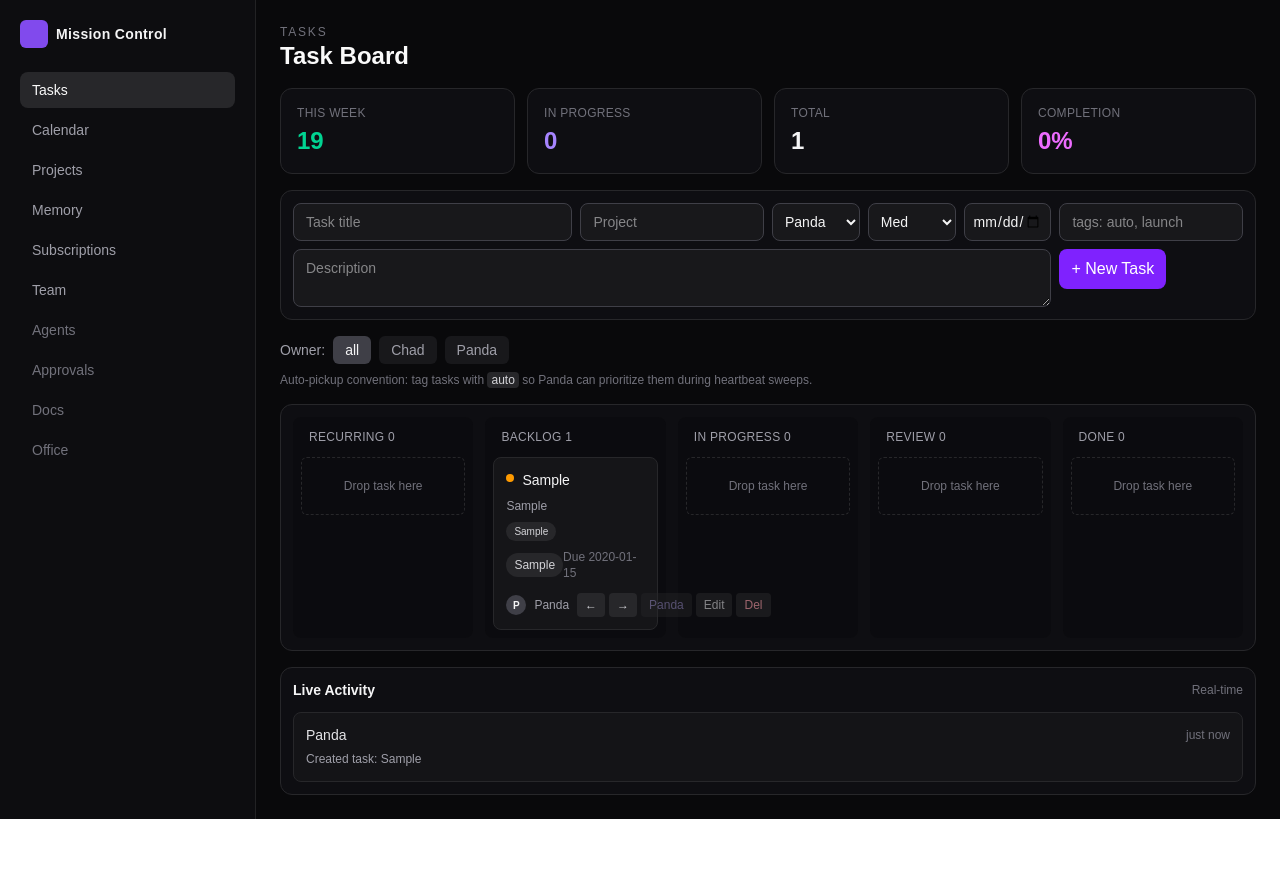
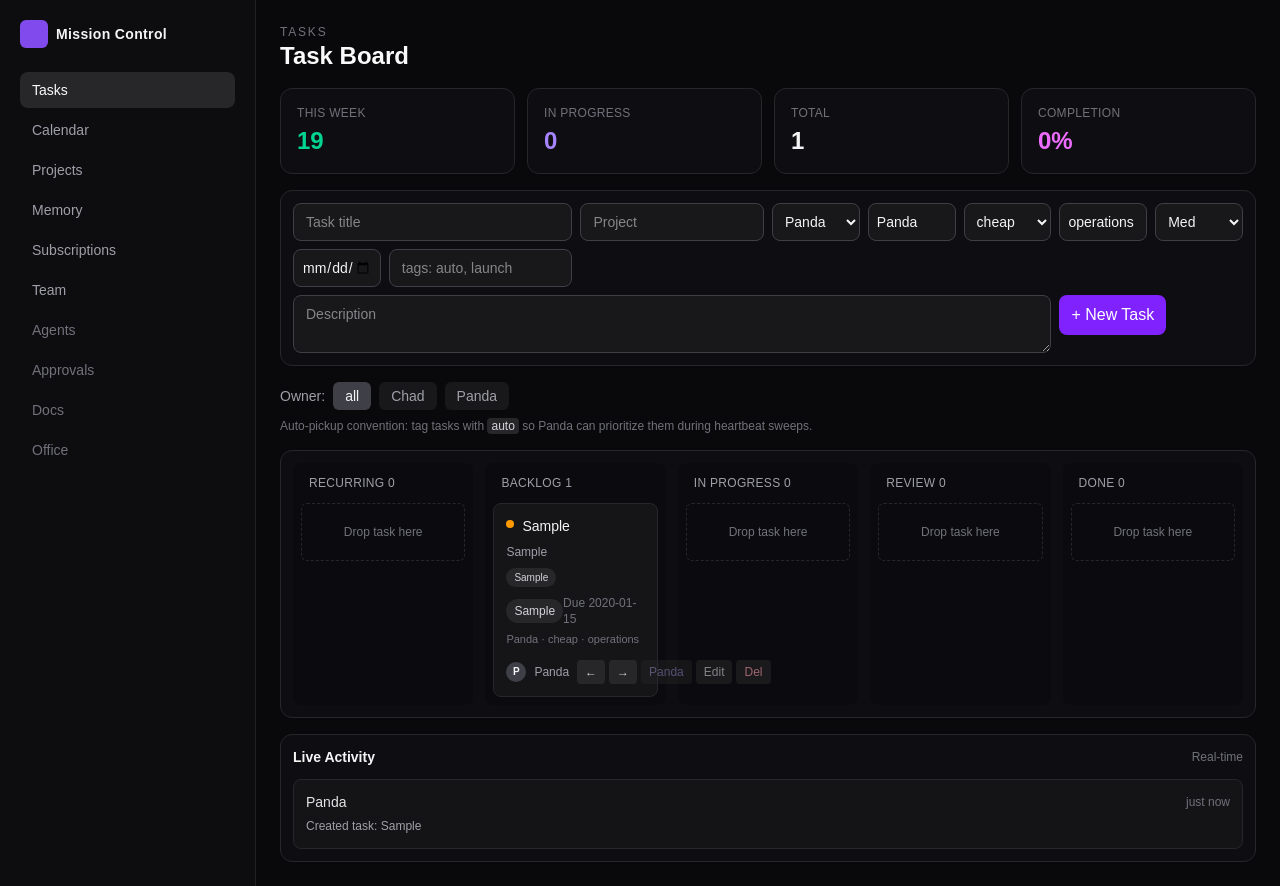
Before and after one commit to maltch1977/mission_control, a Next.js app in the folder mission-control/: page / in a window 1280 px wide. Both pictures are taken after typing "Sample", "Sample", "2020-01-15", "Sample", "Sample" into the empty fields and a click on the button "+ New Task". Before the commit the page ends 819 px from the top, so only its background shows below. Built offline with nearby package versions, Linux system fonts and the light colour scheme; no server answers; the database is empty.

Commit message:
feat: enforce task routing with owner-agent and model-tier governance

```diff
--- a/mission-control/src/app/page.tsx
+++ b/mission-control/src/app/page.tsx
@@ -8,11 +8,16 @@ type TaskStatus = "recurring" | "backlog" | "in-progress" | "review" | "done";
 type Priority = "high" | "med" | "low";
 type Owner = "Chad" | "Panda";
 
+type ModelTier = "cheap" | "standard" | "premium";
+
 type Task = {
   id: string;
   title: string;
   description: string;
   owner: Owner;
+  ownerAgent: string;
+  modelTier: ModelTier;
+  role?: string;
   project: string;
   updated: string;
   priority: Priority;
@@ -33,6 +38,9 @@ type DbTask = {
   title: string;
   description: string;
   owner: Owner;
+  owner_agent?: string;
+  model_tier?: ModelTier;
+  role?: string | null;
   project: string;
   updated: string;
   priority: Priority;
@@ -54,6 +62,9 @@ const seedTasks: Task[] = [
     title: "Build Mission Control task board v2",
     description: "Add persistence, drag/drop, edit and delete actions.",
     owner: "Panda",
+    ownerAgent: "Forge",
+    modelTier: "standard",
+    role: "engineering",
     project: "Mission Control",
     updated: "just now",
     priority: "high",
@@ -114,6 +125,9 @@ type TaskDraft = {
   title: string;
   description: string;
   owner: Owner;
+  ownerAgent: string;
+  modelTier: ModelTier;
+  role: string;
   project: string;
   priority: Priority;
   dueDate: string;
@@ -124,6 +138,9 @@ const emptyDraft: TaskDraft = {
   title: "",
   description: "",
   owner: "Panda",
+  ownerAgent: "Panda",
+  modelTier: "cheap",
+  role: "operations",
   project: "",
   priority: "med",
   dueDate: "",
@@ -140,6 +157,9 @@ function toDbTask(task: Task) {
     title: task.title,
     description: task.description,
     owner: task.owner,
+    owner_agent: task.ownerAgent,
+    model_tier: task.modelTier,
+    role: task.role ?? null,
     project: task.project,
     updated: task.updated,
     priority: task.priority,
@@ -155,6 +175,9 @@ function fromDbTask(row: DbTask): Task {
     title: row.title,
     description: row.description,
     owner: row.owner,
+    ownerAgent: row.owner_agent || row.owner,
+    modelTier: row.model_tier || "cheap",
+    role: row.role || undefined,
     project: row.project,
     updated: row.updated,
     priority: row.priority,
@@ -267,6 +290,9 @@ export default function Home() {
       title: task.title,
       description: task.description,
       owner: task.owner,
+      ownerAgent: task.ownerAgent,
+      modelTier: task.modelTier,
+      role: task.role || "operations",
       project: task.project,
       priority: task.priority,
       dueDate: task.dueDate || "",
@@ -288,6 +314,9 @@ export default function Home() {
             title,
             description: taskDraft.description.trim() || "No description provided.",
             owner: taskDraft.owner,
+            ownerAgent: taskDraft.ownerAgent,
+            modelTier: taskDraft.modelTier,
+            role: taskDraft.role,
             project: taskDraft.project.trim() || "General",
             priority: taskDraft.priority,
             dueDate: taskDraft.dueDate || undefined,
@@ -309,6 +338,9 @@ export default function Home() {
       title,
       description: taskDraft.description.trim() || "No description provided.",
       owner: taskDraft.owner,
+      ownerAgent: taskDraft.ownerAgent,
+      modelTier: taskDraft.modelTier,
+      role: taskDraft.role,
       project: taskDraft.project.trim() || "General",
       priority: taskDraft.priority,
       status: "backlog",
@@ -330,6 +362,11 @@ export default function Home() {
         const destination = direction === "forward" ? nextStatus[task.status] : prevStatus[task.status];
         if (!destination) return task;
 
+        if (destination === "in-progress" && (!task.ownerAgent || !task.modelTier)) {
+          pushActivity({ agent: "Panda", text: `Blocked move to In Progress for "${task.title}". Set owner agent and model tier.` });
+          return task;
+        }
+
         const updatedTask = { ...task, status: destination, updated: nowLabel() };
         void saveTask(updatedTask);
         pushActivity({
@@ -345,6 +382,10 @@ export default function Home() {
     setTasks((prev) =>
       prev.map((task) => {
         if (task.id !== taskId || task.status === destination) return task;
+        if (destination === "in-progress" && (!task.ownerAgent || !task.modelTier)) {
+          pushActivity({ agent: "Panda", text: `Blocked move to In Progress for "${task.title}". Set owner agent and model tier.` });
+          return task;
+        }
         const updatedTask = { ...task, status: destination, updated: nowLabel() };
         void saveTask(updatedTask);
         pushActivity({
@@ -360,7 +401,7 @@ export default function Home() {
     setTasks((prev) =>
       prev.map((task) => {
         if (task.id !== taskId || task.owner === "Panda") return task;
-        const updatedTask = { ...task, owner: "Panda" as Owner, updated: nowLabel() };
+        const updatedTask = { ...task, owner: "Panda" as Owner, ownerAgent: "Panda", updated: nowLabel() };
         void saveTask(updatedTask);
         pushActivity({ agent: "Panda", text: `Task assigned to Panda: ${task.title}` });
         return updatedTask;
@@ -402,6 +443,9 @@ export default function Home() {
               <input value={taskDraft.title} onChange={(e) => setTaskDraft((p) => ({ ...p, title: e.target.value }))} placeholder="Task title" className="md:col-span-3 rounded-lg border border-zinc-700 bg-zinc-900 px-3 py-2 text-sm" />
               <input value={taskDraft.project} onChange={(e) => setTaskDraft((p) => ({ ...p, project: e.target.value }))} placeholder="Project" className="md:col-span-2 rounded-lg border border-zinc-700 bg-zinc-900 px-3 py-2 text-sm" />
               <select value={taskDraft.owner} onChange={(e) => setTaskDraft((p) => ({ ...p, owner: e.target.value as Owner }))} className="rounded-lg border border-zinc-700 bg-zinc-900 px-2 py-2 text-sm"><option>Panda</option><option>Chad</option></select>
+              <input value={taskDraft.ownerAgent} onChange={(e) => setTaskDraft((p) => ({ ...p, ownerAgent: e.target.value }))} placeholder="Owner agent" className="rounded-lg border border-zinc-700 bg-zinc-900 px-2 py-2 text-sm" />
+              <select value={taskDraft.modelTier} onChange={(e) => setTaskDraft((p) => ({ ...p, modelTier: e.target.value as ModelTier }))} className="rounded-lg border border-zinc-700 bg-zinc-900 px-2 py-2 text-sm"><option value="cheap">cheap</option><option value="standard">standard</option><option value="premium">premium</option></select>
+              <input value={taskDraft.role} onChange={(e) => setTaskDraft((p) => ({ ...p, role: e.target.value }))} placeholder="Role" className="rounded-lg border border-zinc-700 bg-zinc-900 px-2 py-2 text-sm" />
               <select value={taskDraft.priority} onChange={(e) => setTaskDraft((p) => ({ ...p, priority: e.target.value as Priority }))} className="rounded-lg border border-zinc-700 bg-zinc-900 px-2 py-2 text-sm"><option value="high">High</option><option value="med">Med</option><option value="low">Low</option></select>
               <input type="date" value={taskDraft.dueDate} onChange={(e) => setTaskDraft((p) => ({ ...p, dueDate: e.target.value }))} className="rounded-lg border border-zinc-700 bg-zinc-900 px-2 py-2 text-sm" />
               <input value={taskDraft.tags} onChange={(e) => setTaskDraft((p) => ({ ...p, tags: e.target.value }))} placeholder="tags: auto, launch" className="md:col-span-2 rounded-lg border border-zinc-700 bg-zinc-900 px-3 py-2 text-sm" />
@@ -438,6 +482,7 @@ export default function Home() {
                             <p className="mb-2 line-clamp-2 text-xs text-zinc-400">{task.description}</p>
                             <div className="mb-2 flex flex-wrap gap-1">{task.tags.map((tag) => <span key={tag} className={`rounded-full px-2 py-[2px] text-[10px] ${tag.toLowerCase() === "auto" ? "bg-violet-900/70 text-violet-200" : "bg-zinc-800 text-zinc-300"}`}>{tag}</span>)}</div>
                             <div className="flex items-center justify-between text-xs"><span className="rounded-full bg-zinc-800 px-2 py-1 text-zinc-300">{task.project}</span><span className="text-zinc-500">{task.dueDate ? `Due ${task.dueDate}` : task.updated}</span></div>
+                            <p className="mt-1 text-[11px] text-zinc-500">{task.ownerAgent} · {task.modelTier} · {task.role || "ops"}</p>
                             <div className="mt-3 flex items-center justify-between gap-2">
                               <div className="flex items-center gap-2"><span className="inline-flex h-5 w-5 items-center justify-center rounded-full bg-zinc-700 text-[10px] font-semibold text-zinc-100">{initials(task.owner)}</span><span className="text-xs text-zinc-400">{task.owner}</span></div>
                               <div className="flex items-center gap-1">
```
Also changed, not shown: 1 other file (tests, documents, lock files or other folders).
